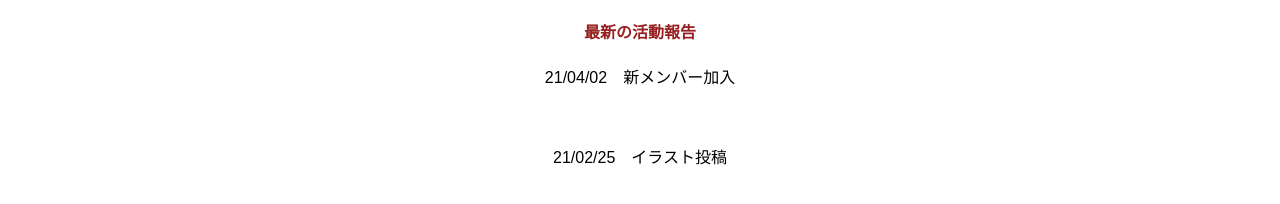
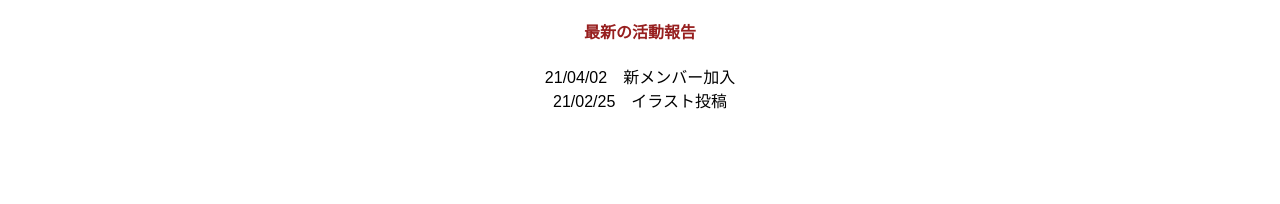
Before and after one commit to okanosaki/home, a plain HTML site: page index.html in a window 1280 px wide. Shown: the part 582-786 px from the top of the page. Drawn offline with Linux system fonts and the light colour scheme; a web font is replaced by a local one.

Commit message:
Update index.html

```diff
--- a/index.html
+++ b/index.html
@@ -40,8 +40,8 @@
         <h1>ようこそ、オカノサキへ。</h1>
         <p>本サイトはオカノサキメンバーに所属する創作家たちの作品展示や活動報告などを行う情報提供サイトです。</p>
         <h4>最新の活動報告</h4>
-        <p>21/04/02　新メンバー加入</p>
-    　　 <p>21/02/25　イラスト投稿</p>
+        <p>21/04/02　新メンバー加入
+    　　 <br>21/02/25　イラスト投稿</p>
     </div>
   </div>
  </body>
```
